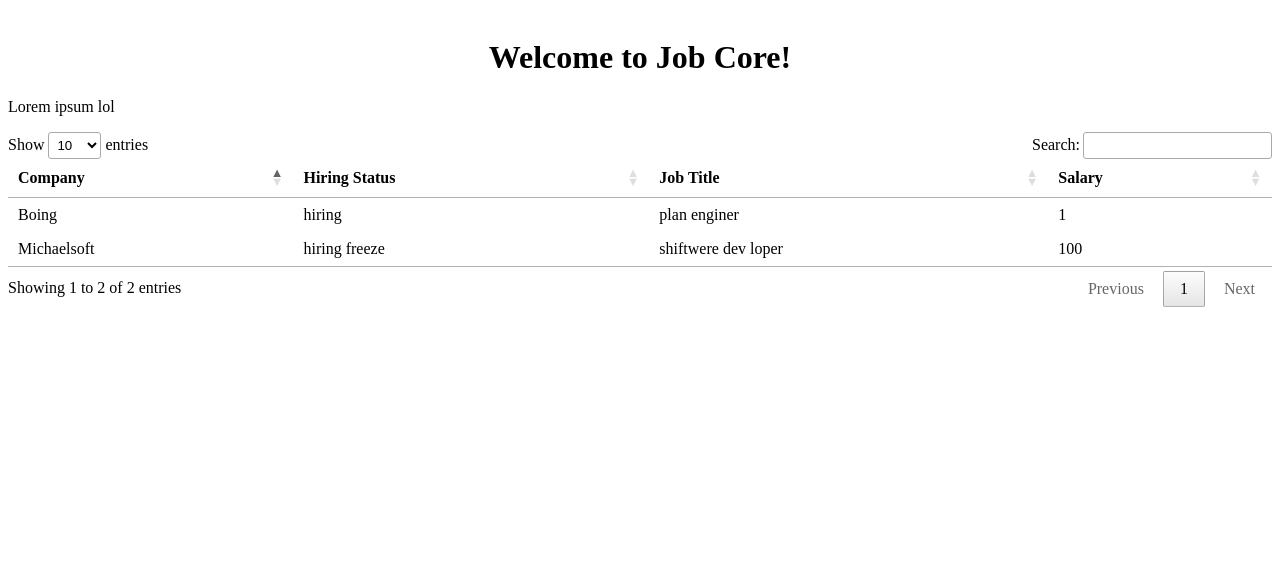
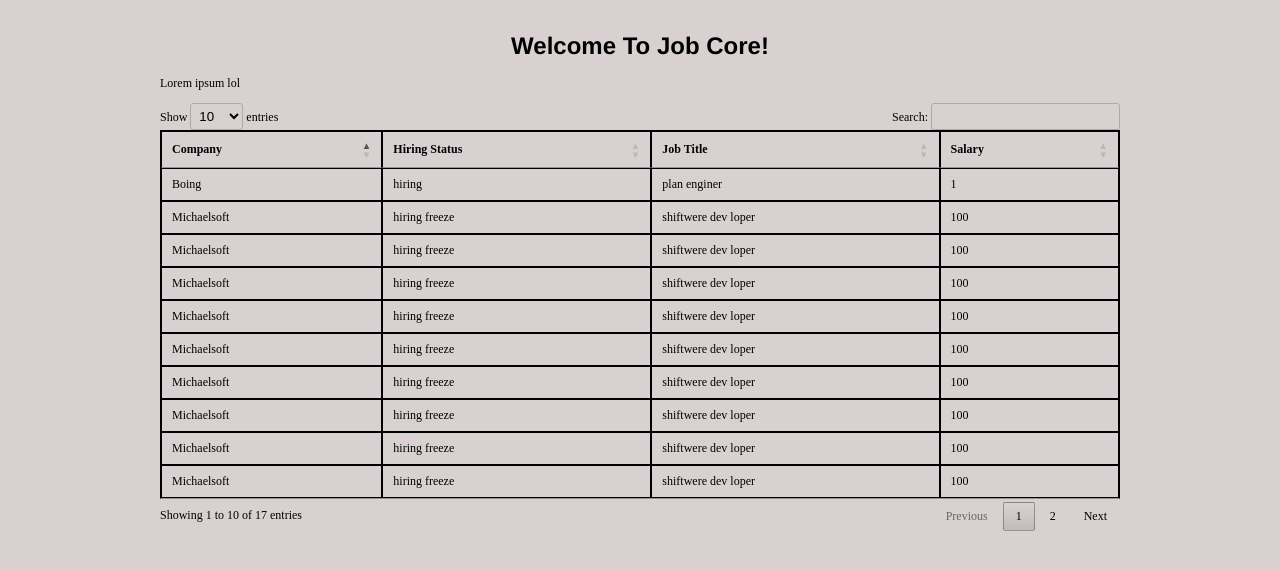
Before and after one commit to hackbois-2020/jobcore, a Flask app: page / in a window 1280 px wide. Shown: the top 570 px of the page. Run offline with Flask 2, Linux system fonts and the light colour scheme; some libraries are stand-ins or nearby versions.

Commit message:
added temp data, colors, and formating

```diff
--- a/app.py
+++ b/app.py
@@ -7,8 +7,7 @@ def hello():
     content = {
             'message': 'Lorem ipsum lol'
     }
-
-    # company status title salary
+   # company status title salary
     jobs = [
             {
                 'company': 'Boing',
@@ -21,6 +20,81 @@ def hello():
                 'status': 'hiring freeze',
                 'title': 'shiftwere dev loper',
                 'salary': 100
-            }
+            },{
+                'company': 'Michaelsoft',
+                'status': 'hiring freeze',
+                'title': 'shiftwere dev loper',
+                'salary': 100
+                },{
+                    'company': 'Michaelsoft',
+                    'status': 'hiring freeze',
+                    'title': 'shiftwere dev loper',
+                    'salary': 100
+                    },{
+                        'company': 'Michaelsoft',
+                        'status': 'hiring freeze',
+                        'title': 'shiftwere dev loper',
+                        'salary': 100
+                        },{
+                            'company': 'Michaelsoft',
+                            'status': 'hiring freeze',
+                            'title': 'shiftwere dev loper',
+                            'salary': 100
+                            },{
+                                'company': 'Michaelsoft',
+                                'status': 'hiring freeze',
+                                'title': 'shiftwere dev loper',
+                                'salary': 100
+                                },{
+                                    'company': 'Michaelsoft',
+                                    'status': 'hiring freeze',
+                                    'title': 'shiftwere dev loper',
+                                    'salary': 100
+                                    },{
+                                        'company': 'Michaelsoft',
+                                        'status': 'hiring freeze',
+                                        'title': 'shiftwere dev loper',
+                                        'salary': 100
+                                        },{
+                                            'company': 'Michaelsoft',
+                                            'status': 'hiring freeze',
+                                            'title': 'shiftwere dev loper',
+                                            'salary': 100
+                                            },{
+                                                    'company': 'Michaelsoft',
+                                                    'status': 'hiring freeze',
+                                                    'title': 'shiftwere dev loper',
+                                                    'salary': 100
+                                                    }, {
+                                                            'company': 'Michaelsoft',
+                                                            'status': 'hiring freeze',
+                                                            'title': 'shiftwere dev loper',
+                                                            'salary': 100
+                                                            }, {
+                                                                    'company': 'Michaelsoft',
+                                                                    'status': 'hiring freeze',
+                                                                    'title': 'shiftwere dev loper',
+                                                                    'salary': 100
+                                                                    }, {
+                                                                            'company': 'Michaelsoft',
+                                                                            'status': 'hiring freeze',
+                                                                            'title': 'shiftwere dev loper',
+                                                                            'salary': 100
+                                                                            }, {
+                                                                                    'company': 'Michaelsoft',
+                                                                                    'status': 'hiring freeze',
+                                                                                    'title': 'shiftwere dev loper',
+                                                                                    'salary': 100
+                                                                                    }, {
+                                                                                            'company': 'Michaelsoft',
+                                                                                            'status': 'hiring freeze',
+                                                                                            'title': 'shiftwere dev loper',
+                                                                                            'salary': 100
+                                                                                            }, {
+                                                                                                    'company': 'Michaelsoft',
+                                                                                                    'status': 'hiring freeze',
+                                                                                                    'title': 'shiftwere dev loper',
+                                                                                                    'salary': 100
+                                                                                                    },
     ]
     return render_template('index.html', title='Home', content=content, jobs=jobs)
--- a/static/style.css
+++ b/static/style.css
@@ -1,5 +1,35 @@
+html {
+	font-size: 12px;
+}
+
 body {
 	max-width: 80em;
 	margin: 10px auto 20px auto;
 	padding: 0.5em;
+	background-color: #d9d1d1;
 }
+
+table{
+	border-collapse: collapse;
+	font-famliy: Helvetica, Arial, sans-serif;
+}
+
+table, th, td{
+	border: 1px solid black;
+	background-color: #d9d1d1;
+}
+.job-title tbody{
+	  display:block;
+	    overflow:auto;
+	      height:200px;
+	        width:100%;
+	}
+.job-title thead tr{
+		  display:block;
+
+}
+h1{
+	text-align: center;
+	font-family: Helvetica, Arial, sans-serif;
+	text-transform: capitalize;
+}
--- a/templates/index.html
+++ b/templates/index.html
@@ -1,8 +1,5 @@
 <!DOCTYPE html>
 <html lang="en">
-	<style>
-		h1 {text-align: center;}
-	</style>
 	<head>
 		<title>{{title}} - Jobcore</title>
 		<!-- Dependencies -->
```
